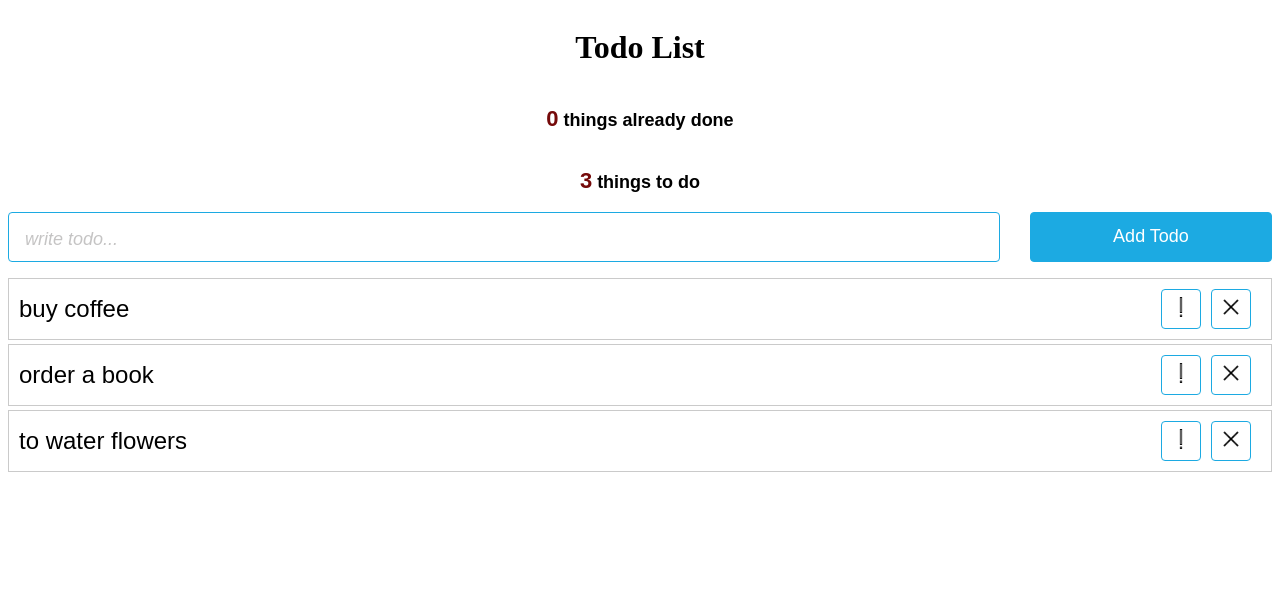
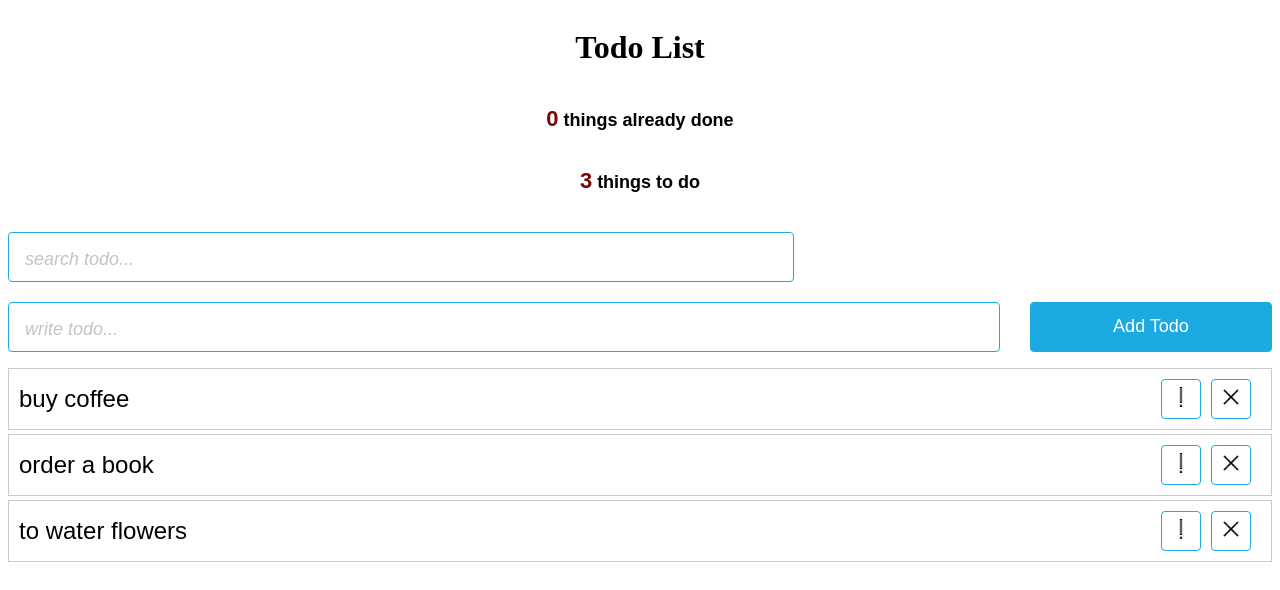
Before and after one commit to alena-shp/todo-app-react, a React (Create React App) app: page / in a window 1280 px wide. Shown: the top 590 px of the page. Built offline with nearby package versions, Linux system fonts and the light colour scheme.

Commit message:
add SearchTodo

```diff
--- a/src/App.js
+++ b/src/App.js
@@ -15,7 +15,8 @@ class App extends React.Component {
       this.CreateItem("buy coffee"),
       this.CreateItem("order a book"),
       this.CreateItem("to water flowers")
-    ]
+    ],
+    text: ""
   }
 
   CreateItem(label) {
@@ -62,24 +63,36 @@ class App extends React.Component {
   onAddItem = text => {
     this.setState(({ todoData }) => {
       const newItem = this.CreateItem(text)
-      return { todoData: [...todoData, newItem]}
+      return { todoData: [...todoData, newItem] }
     })
   }
 
+  onSearchItem = text => {
+    this.setState({ text })
+  }
+
+  search(items, text) {
+    if (text.length === 0) {
+      return items
+    }
+    return items.filter(e => e.label.indexOf(text) > -1)
+  }
+
   render() {
-    const { todoData } = this.state
+    const { todoData, text } = this.state
+    const visibleItem = this.search(todoData, text)
 
     const counterDone = todoData.filter(e => e.done).length
     const counterNotDone = todoData.length - counterDone
     return (
       <div className="app">
         <h1 className="app__header">Todo List</h1>
-        <CounterTodo done={counterDone} notDone={counterNotDone}/>
+        <CounterTodo done={counterDone} notDone={counterNotDone} />
         <FilterTodo />
-        <SearchTodo />
+        <SearchTodo onSearchItem={this.onSearchItem} />
         <AddItem onAddItem={this.onAddItem} />
         <TodoList
-          todos={todoData}
+          todos={visibleItem}
           onToggleImportant={this.onToggleImportant}
           onToggleDone={this.onToggleDone}
           onItemDelete={this.onItemDelete}
--- a/src/SearchTodo.js
+++ b/src/SearchTodo.js
@@ -1,8 +1,28 @@
 import React from "react"
 
 class SearchTodo extends React.Component {
+  state = {
+    text: ""
+  }
+  onSearchItem = e => {
+    const text = e.target.value
+    this.setState({ text })
+    this.props.onSearchItem(text)
+  }
+
   render() {
-    return <div className="search-todo"></div>
+    const { text } = this.state
+    return (
+      <div className="search-todo">
+        <input
+          className="search-todo__input"
+          type="text"
+          placeholder="search todo..."
+          value={text}
+          onChange={this.onSearchItem}
+        />
+      </div>
+    )
   }
 }
 
--- a/src/style.scss
+++ b/src/style.scss
@@ -132,3 +132,29 @@
     color: rgb(117, 10, 10);
   }
 }
+.search-todo {
+  display: flex;
+  align-items: center;
+  justify-content: flex-start;
+  width: 100%;
+  margin: 20px 0;
+  &__input {
+    border: 1px solid #1caae2;
+    border-radius: 4px;
+    margin-right: 30px;
+    padding: 10px 10px 10px 16px;
+    background-color: white;
+    font-size: 24px;
+    font-family: Arial, Helvetica, sans-serif;
+    outline: none;
+    flex-basis: 80%;
+    color: black;
+    flex-basis: 60%;
+
+  }
+  ::placeholder {
+    font-size: 18px;
+    color: rgb(197, 196, 196);
+    font-style: italic;
+  }
+}
```
